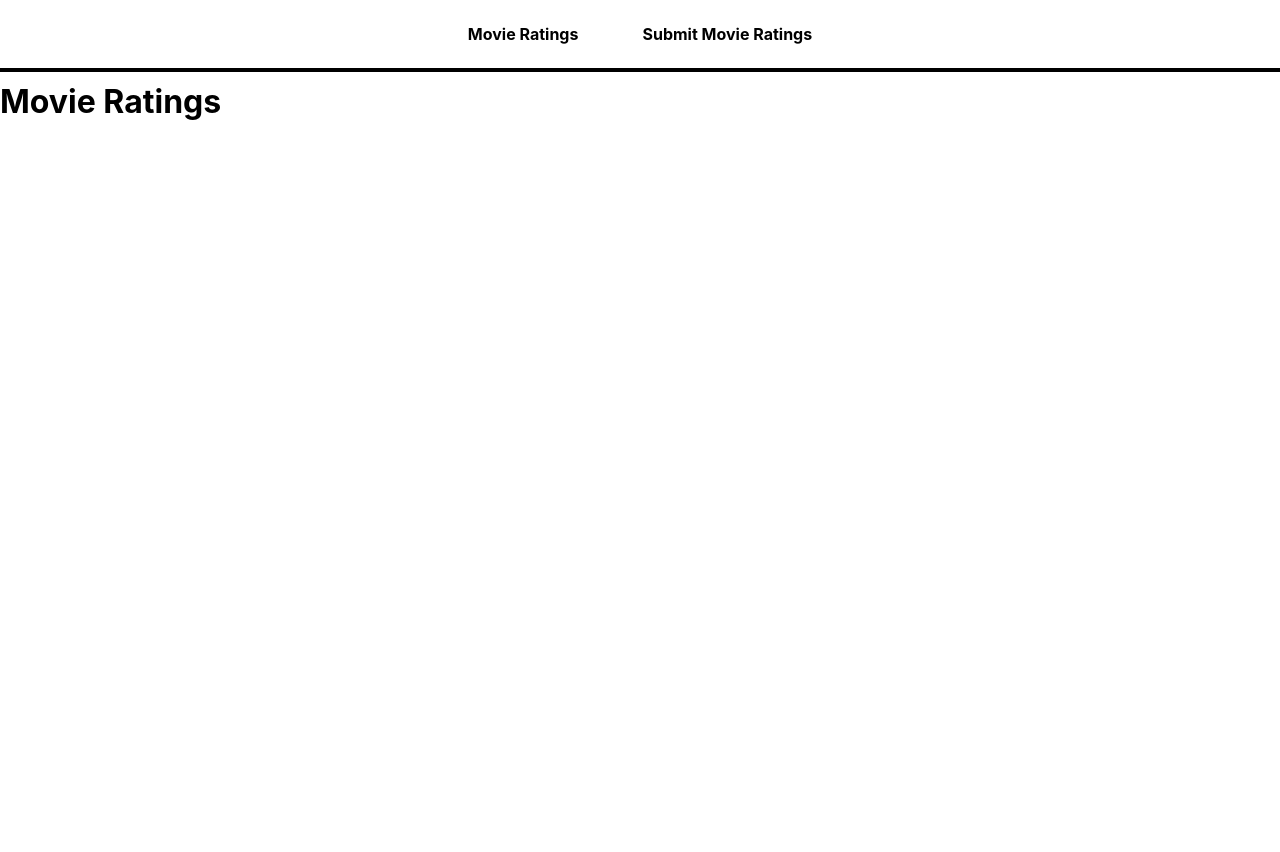
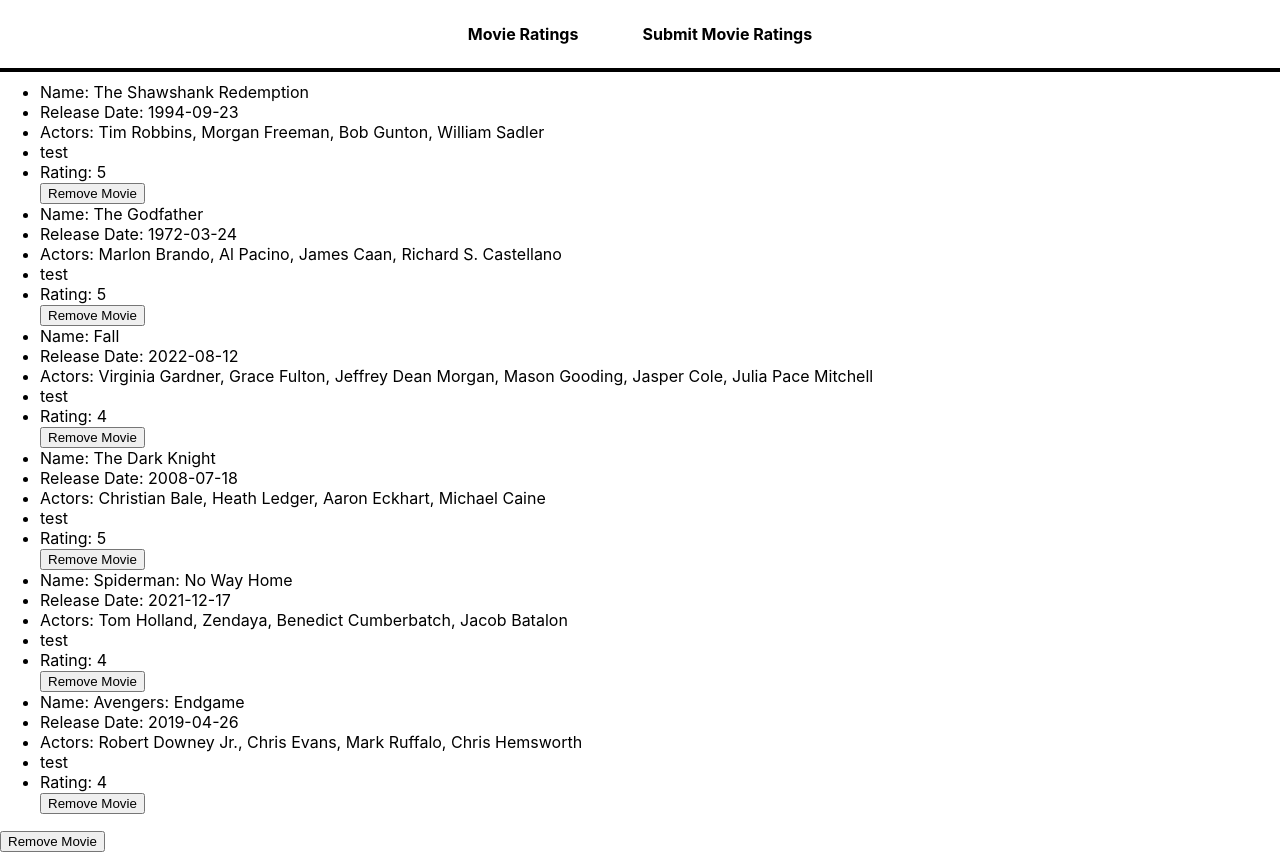
Before and after one commit to MasonSeward1/React.js, a React (Create React App) app: page /MovieRatings in a window 1280 px wide. Before the commit the page ends 800 px from the top, so only its background shows below. Built offline with nearby package versions, Linux system fonts and the light colour scheme.

Commit message:
Created Movie Json, tested json data with lists

```diff
--- /dev/null
+++ b/public/movies.json
@@ -0,0 +1,50 @@
+[
+    {
+      "id":1,
+      "name":"The Shawshank Redemption",
+      "releaseDate":"1994-09-23",
+      "actors":"Tim Robbins, Morgan Freeman, Bob Gunton, William Sadler",
+      "poster":"https://upload.wikimedia.org/wikipedia/en/8/81/ShawshankRedemptionMoviePoster.jpg",
+      "rating":5
+    },
+    {
+      "id":2,
+      "name":"The Godfather",
+      "releaseDate":"1972-03-24",
+      "actors":"Marlon Brando, Al Pacino, James Caan, Richard S. Castellano",
+      "poster":"https://upload.wikimedia.org/wikipedia/en/1/1c/Godfather_ver1.jpg",
+      "rating":5
+    },
+    {
+      "id":3,
+      "name":"Fall",
+      "releaseDate":"2022-08-12",
+      "actors":"Virginia Gardner, Grace Fulton, Jeffrey Dean Morgan, Mason Gooding, Jasper Cole, Julia Pace Mitchell",
+      "poster":"https://cdn.cinematerial.com/p/136x/ycpa82jo/fall-philippine-movie-poster-sm.jpg?v=1660226085",
+      "rating":4
+    },
+    {
+      "id":4,
+      "name":"The Dark Knight",
+      "releaseDate":"2008-07-18",
+      "actors":"Christian Bale, Heath Ledger, Aaron Eckhart, Michael Caine",
+      "poster":"https://upload.wikimedia.org/wikipedia/en/1/1c/The_Dark_Knight_%282008_film%29.jpg",
+      "rating":5
+    },
+    {
+        "id":5,
+      "name":"Spiderman: No Way Home",
+      "releaseDate":"2021-12-17",
+      "actors":"Tom Holland, Zendaya, Benedict Cumberbatch, Jacob Batalon",
+      "poster":"https://upload.wikimedia.org/wikipedia/en/0/00/Spider-Man_No_Way_Home_poster.jpg",
+      "rating":4
+    },
+    {
+        "id":6,
+      "name":"Avengers: Endgame",
+      "releaseDate":"2019-04-26",
+      "actors":"Robert Downey Jr., Chris Evans, Mark Ruffalo, Chris Hemsworth",
+      "poster":"https://upload.wikimedia.org/wikipedia/en/0/0d/Avengers_Endgame_poster.jpg",
+      "rating":4
+    }
+]
--- a/src/App.js
+++ b/src/App.js
@@ -4,6 +4,7 @@
 import SubmitMovie from './pages/SubmitMovie';
 import MovieRatings from './pages/MovieRatings';
 import Navbar from './Navbar';
+
 
 function App() {
   return (
--- a/src/pages/MovieRatings.js
+++ b/src/pages/MovieRatings.js
@@ -1,7 +1,45 @@
+import { useState, useEffect } from "react";
+
+
 const MovieRatings = () => {
+    let [movies, setMovies] = useState(null);
+
+
+    useEffect( () => {
+        fetch("./movies.json")
+        .then(reponse => reponse.json())
+        .then(setMovies)
+        .catch(e=>console.log(e.message))
+    }, [])
+
+    if (movies == null) {
+        return <h1>Loading...</h1>
+    }
+
     return (
-        <h1>Movie Ratings</h1>
-    );
+        <>
+            <MovieList movie_list={(movies)}></MovieList>
+            <button onClick = { () => { console.log("Click"); setMovies([]) }}>Remove Movie</button>
+        </>
+    )
+}
+
+function MovieList(props) {
+    return (
+        <ul>
+           {
+           props.movie_list.map(movie => [<li>Name: {movie.name}</li>, <li>Release Date: {movie.releaseDate}</li>, <li>Actors: {movie.actors}</li>,
+        <li id="poster">test</li>, <li>Rating: {movie.rating}</li>,
+        <button onClick = { () => { console.log("Click"); MovieRatings.setMovies([]) }}>Remove Movie</button>])
+           }
+        </ul>
+    )
+}
+
+function Header(props) {
+    return (
+        <h1>{props.name} Movie Ratings</h1>
+    )
 }
 
 export default MovieRatings;
```
